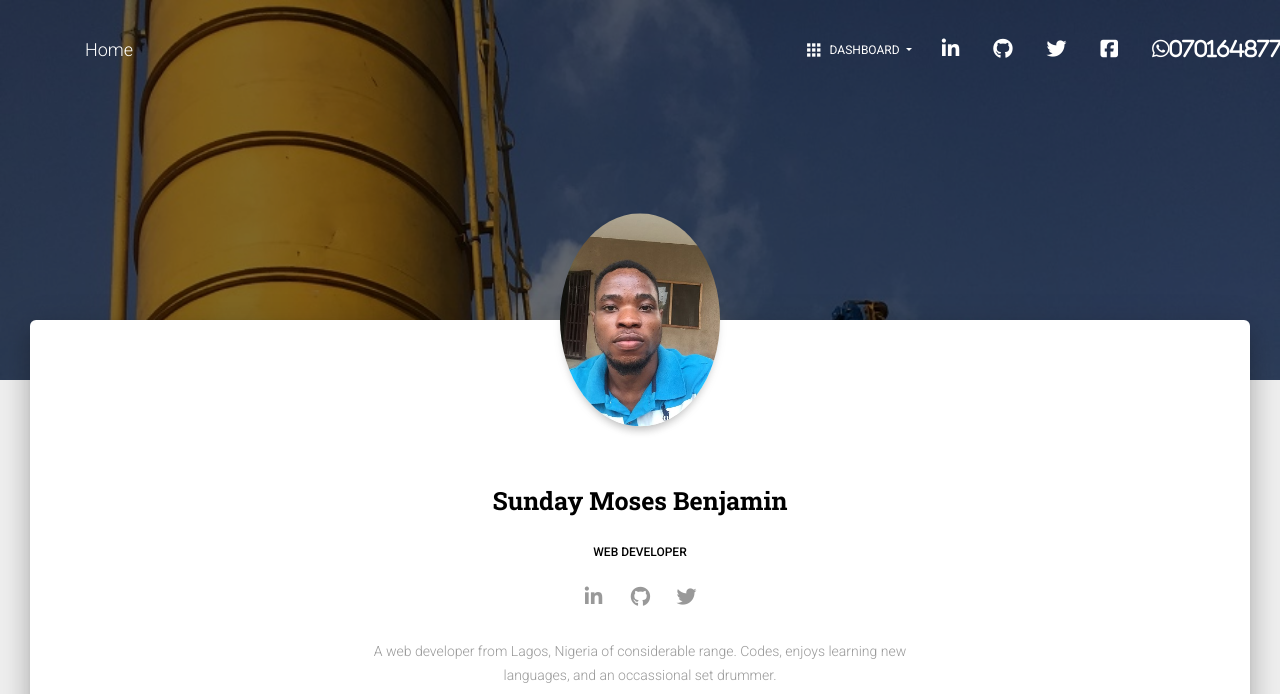
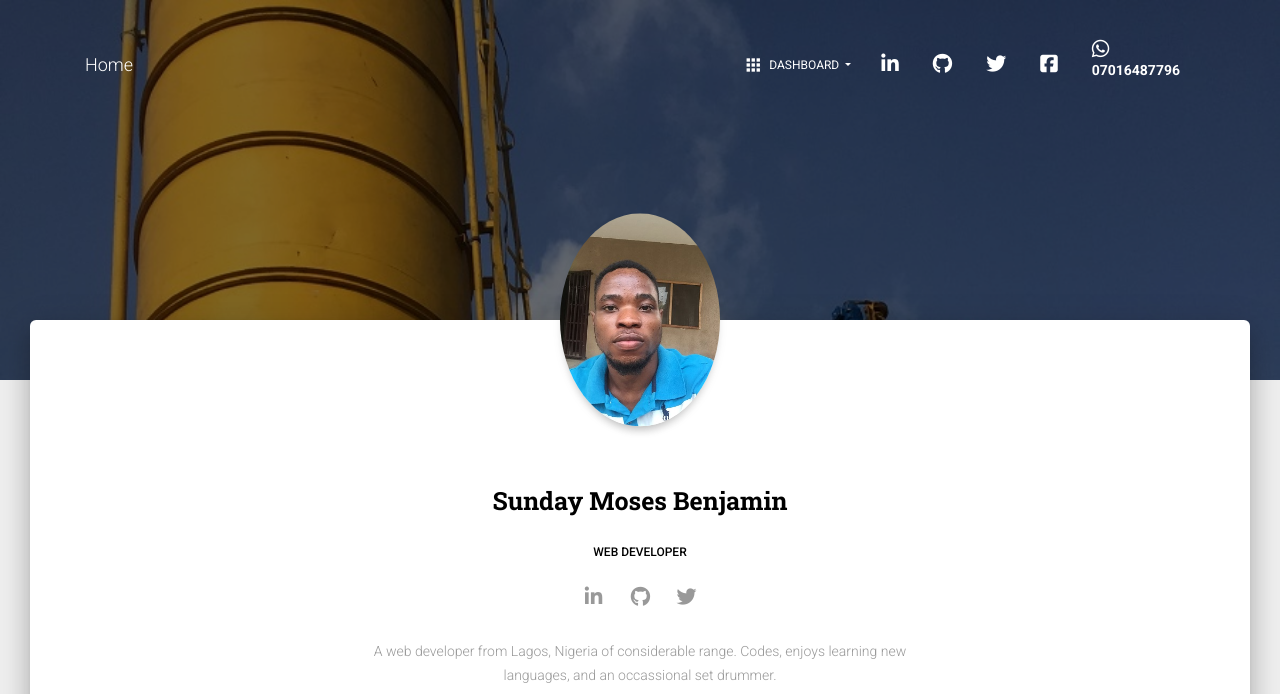
Before and after one commit to mosesbenjamin/mosesbenjamin.github.io, a plain HTML site: page index.html in a window 1280 px wide. Shown: the top 694 px of the page. Drawn offline with Linux system fonts and the light colour scheme.

Commit message:
modifying index.html

```diff
--- a/index.html
+++ b/index.html
@@ -67,7 +67,8 @@
           </li>
           <li class="nav-item">
             <a class="nav-link" rel="tooltip" title="" data-placement="bottom" href="" data-original-title="Contact me on Whatsapp" rel="nofollow">
-              <i class="fa fa-whatsapp">07016487796</i>
+              <i class="fa fa-whatsapp"></i>
+              <p><strong>07016487796</strong></p>
             </a>
           </li>
         </ul>
```
